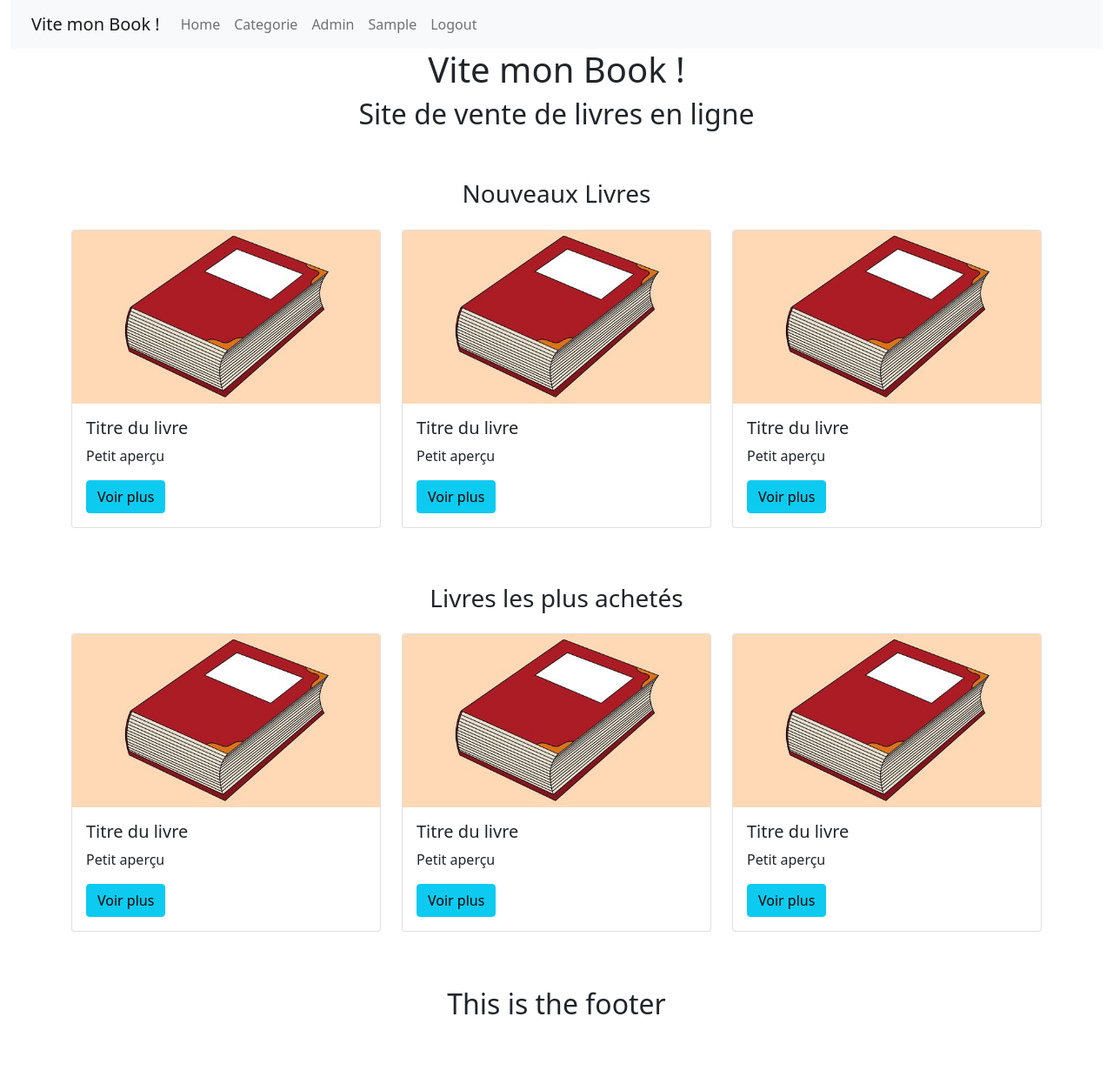
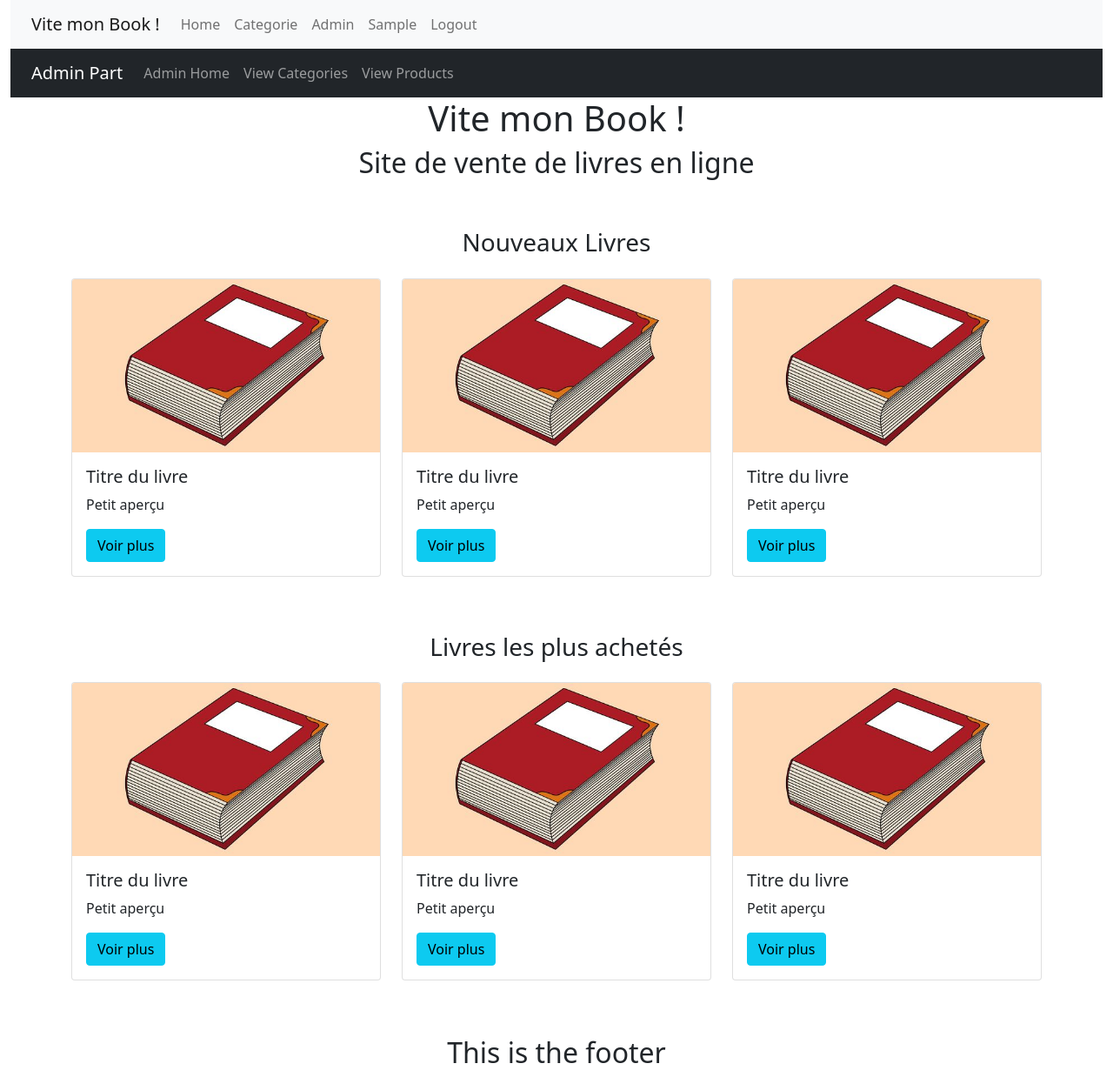
Before and after one commit to UltraViolet33/vite-mon-book-e-shop, a PHP site: page /public/index.php in a window 1280 px wide. Shown: the whole page at 87% size. Before the commit the page ends 1166 px from the top, so only its background shows below. Run offline with PHP 8.4, Linux system fonts and the light colour scheme; the visitor is signed in with stand-in values (Sample User, id 1); tables that the repository leaves empty hold one stand-in row (values such as "Sample post"); some libraries are stand-ins or nearby versions.

Commit message:
add admin menu

```diff
--- a/app/models/User.php
+++ b/app/models/User.php
@@ -144,7 +144,7 @@ class User
             if (is_array($result)) {
                 $result = $result[0];
 
-                if (in_array($result->rank, $allowed)) {
+                if ($result->isAdmin) {
                     return $result;
                 } else {
                     header("Location: " . "login");
--- a/app/views/inc/header.php
+++ b/app/views/inc/header.php
@@ -13,7 +13,7 @@
 <body style="overflow-x:hidden">
     <div class="container-fluid">
         <div class="row">
-            <div class="clo-12">
+            <div class="col-12">
                 <nav class="navbar navbar-expand-lg navbar-light bg-light">
                     <div class="container-fluid">
                         <a class="navbar-brand" href="home">Vite mon Book !</a>
@@ -31,7 +31,7 @@
                                 <?php if (isset($data['userData'])) : ?>
                                     <?php if ($data['userData']->isAdmin) : ?>
                                         <li class="nav-item">
-                                            <a class="nav-link" href="#">Admin</a>
+                                            <a class="nav-link" href="admin">Admin</a>
                                         </li>
                                     <?php endif; ?>
                                     <li class="nav-item">
@@ -54,4 +54,32 @@
                 </nav>
             </div>
         </div>
+
+        <?php if ((isset($data['userData'])) && ($data['userData']->isAdmin)) : ?>
+        <div class="row">
+            <div class="col-12">
+                <nav class="navbar navbar-expand-lg navbar-dark bg-dark">
+                    <div class="container-fluid">
+                        <a class="navbar-brand" href="admin">Admin Part</a>
+                        <button class="navbar-toggler" type="button" data-bs-toggle="collapse" data-bs-target="#navbarNav" aria-controls="navbarNav" aria-expanded="false" aria-label="Toggle navigation">
+                            <span class="navbar-toggler-icon"></span>
+                        </button>
+                        <div class="collapse navbar-collapse" id="navbarNav">
+                            <ul class="navbar-nav">
+                                <li class="nav-item">
+                                    <a class="nav-link" aria-current="page" href="admin">Admin Home</a>
+                                </li>
+                                <li class="nav-item">
+                                    <a class="nav-link" href="#">View Categories</a>
+                                </li>
+                                <li class="nav-item">
+                                    <a class="nav-link" href="#">View Products</a>
+                                </li>
+                            </ul>
+                        </div>
+                    </div>
+                </nav>
+            </div>
+        </div>
     </div>
+    <?php endif; ?>
```
Also changed, not shown: app/controllers/admin.php (added, +22 -0 lines).
